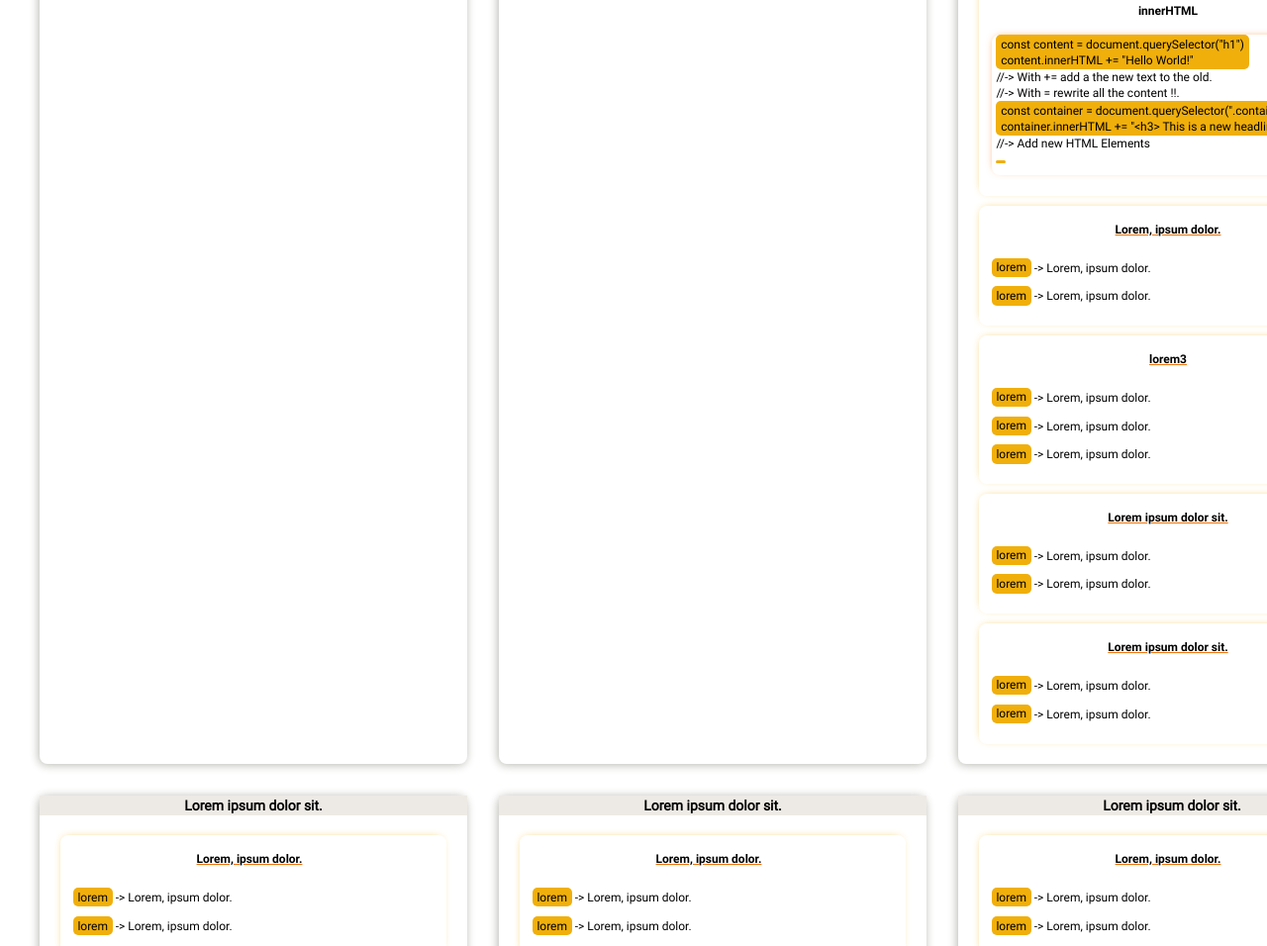
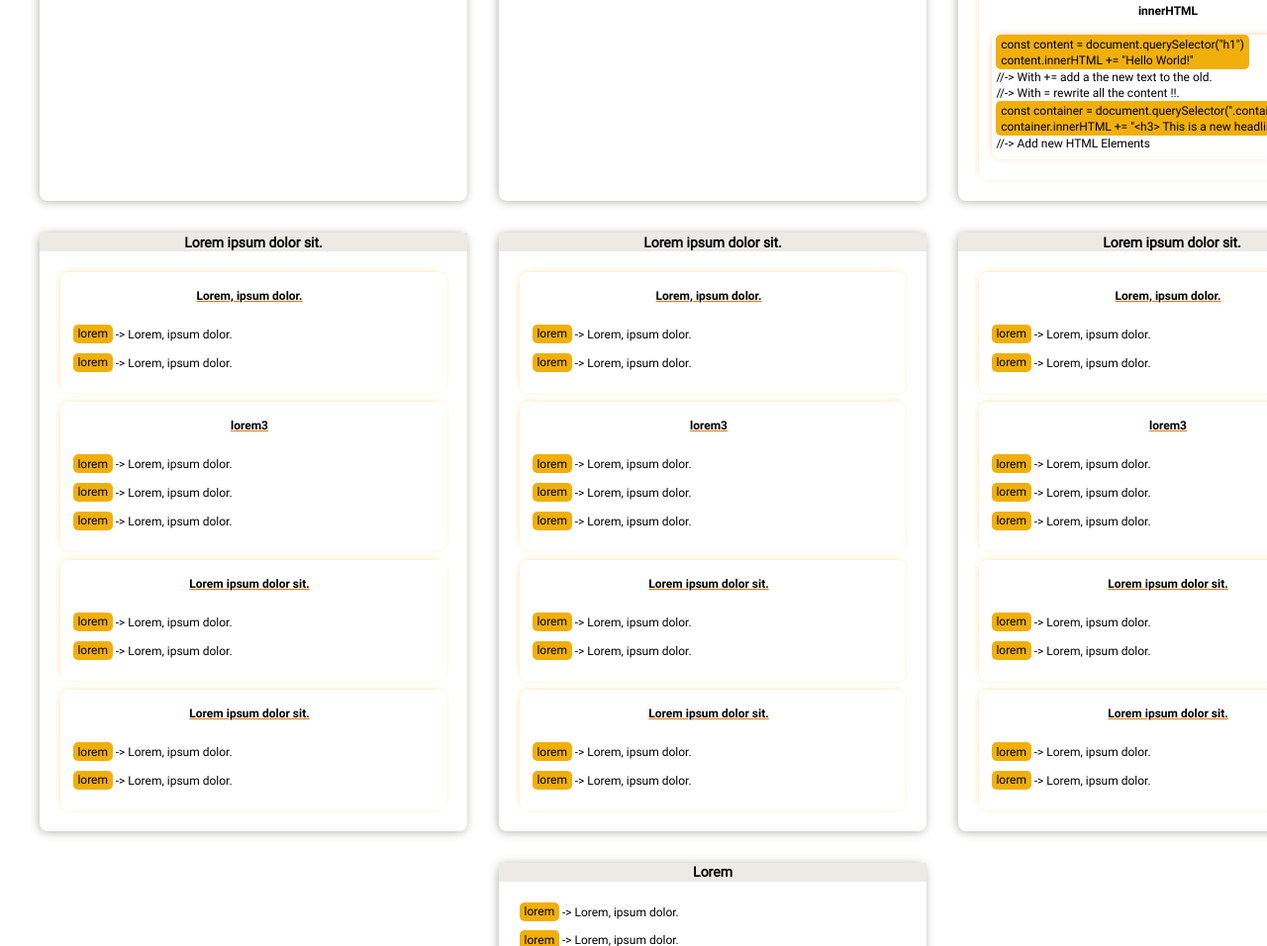
Before and after one commit to MariaRiosNavarro/jssheet, a plain HTML site: page index.html in a window 1280 px wide. Shown: the part 2188-3144 px from the top of the page at 99% size. Drawn offline with Linux system fonts and the light colour scheme.

Commit message:
fix issue

```diff
--- a/index.html
+++ b/index.html
@@ -459,7 +459,7 @@
                     Toggle: <br />
                     <code>main.classList.toggle("page--primary");</code><br />
                     Remove: <br />
-                    <code>main.classList.toggle("page--primary");</code>
+                    <code>main.classList.remove("page--primary");</code>
                   </li>
                 </ul>
               </article>
@@ -522,53 +522,8 @@
                         ><br />
                         //-> Add new HTML Elements
                       </div>
-                      <div>
-                        <code></code>
-                      </div>
                     </div>
                   </li>
-                </ul>
-              </article>
-            </li>
-            <!-- -------------! -->
-            <li>
-              <article class="subarticle">
-                <h3>Lorem, ipsum dolor.</h3>
-                <ul>
-                  <li><code>lorem</code> -> Lorem, ipsum dolor.</li>
-                  <li><code>lorem</code> -> Lorem, ipsum dolor.</li>
-                </ul>
-              </article>
-            </li>
-            <li>
-              <article class="subarticle">
-                <h3>lorem3</h3>
-                <ul>
-                  <li><code>lorem</code> -> Lorem, ipsum dolor.</li>
-
-                  <li><code>lorem</code> -> Lorem, ipsum dolor.</li>
-
-                  <li><code>lorem</code> -> Lorem, ipsum dolor.</li>
-                </ul>
-              </article>
-            </li>
-            <li>
-              <article class="subarticle">
-                <h3>Lorem ipsum dolor sit.</h3>
-                <ul>
-                  <li><code>lorem</code> -> Lorem, ipsum dolor.</li>
-
-                  <li><code>lorem</code> -> Lorem, ipsum dolor.</li>
-                </ul>
-              </article>
-            </li>
-            <li>
-              <article class="subarticle">
-                <h3>Lorem ipsum dolor sit.</h3>
-                <ul>
-                  <li><code>lorem</code> -> Lorem, ipsum dolor.</li>
-
-                  <li><code>lorem</code> -> Lorem, ipsum dolor.</li>
                 </ul>
               </article>
             </li>
```
